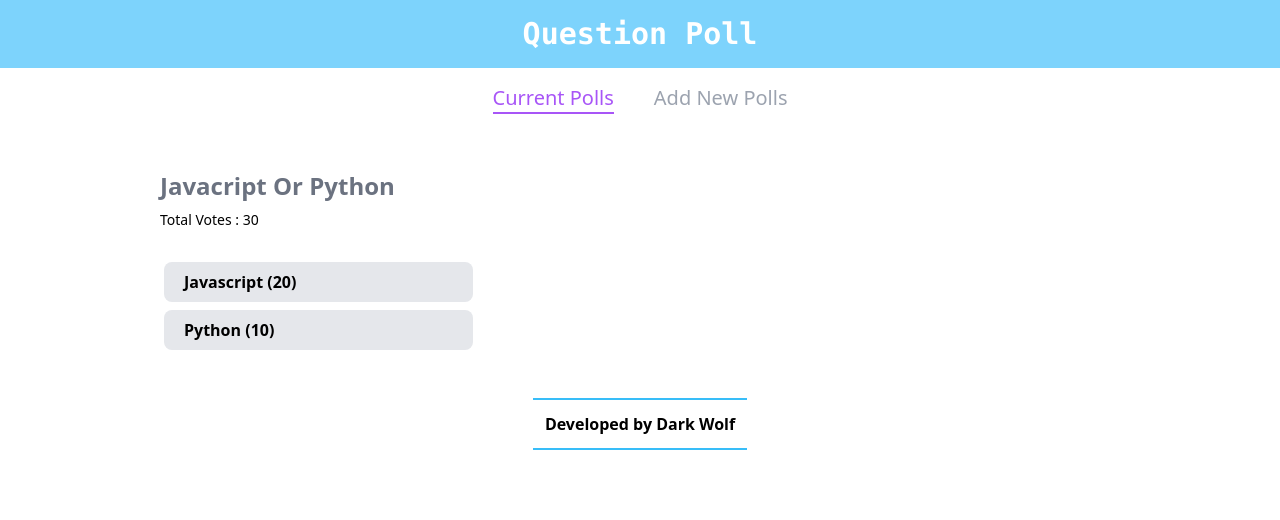
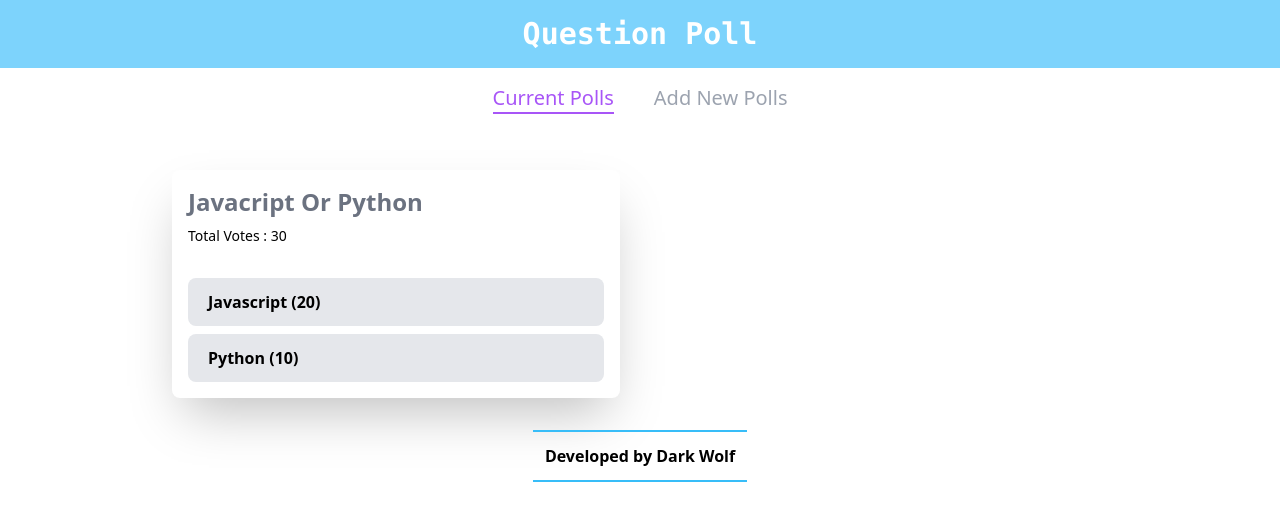
Before and after one commit to ImalKesara/web-poll, a Svelte app: page / in a window 1280 px wide. Shown: the top 520 px of the page. Built offline with nearby package versions, Linux system fonts and the light colour scheme.

Commit message:
card component

```diff
--- a/src/Components/PollDetails/PollDetails.svelte
+++ b/src/Components/PollDetails/PollDetails.svelte
@@ -1,13 +1,16 @@
 <script lang="ts">
+  import Card from '../../Shared/Card.svelte';
+
   export let poll;
   $: totalVotes = poll.voteA + poll.voteB;
 </script>
 
+<Card>
   <div class="poll font-md capitalize">
     <h1 class=" text-2xl font-bold text-gray-500">{poll.Question}</h1>
     <p class=" mt-2 text-sm mb-7">Total votes : {totalVotes}</p>
     <div
-    class="answers cursor-pointer my-3 mx-auto relative hover:opacity-50 ease-in duration-200"
+      class="answers cursor-pointer hover:opacity-50 ease-in duration-200 flex flex-col gap-1"
     >
       <div class="percent percent-a"></div>
       <span>{poll.answerA} ({poll.voteA})</span>
@@ -16,9 +19,10 @@
       <span>{poll.answerB} ({poll.voteB})</span>
     </div>
   </div>
+</Card>
 
 <style>
   span {
-    @apply inline-block py-2 px-5 bg-gray-200 w-full m-1 rounded-lg font-bold;
+    @apply inline-block py-3 px-5 bg-gray-200 w-full rounded-lg font-bold;
   }
 </style>
--- a/src/Components/PollList/Polllist.svelte
+++ b/src/Components/PollList/Polllist.svelte
@@ -16,7 +16,7 @@
   .poll-list {
     display: grid;
     grid-gap: 1em;
-    grid-template-columns: 1fr 1fr 1fr;
+    grid-template-columns: 1fr 1fr;
     justify-items: center;
   }
 </style>
--- /dev/null
+++ b/src/Shared/Card.svelte
@@ -0,0 +1,6 @@
+<script lang="ts">
+</script>
+
+<div class=" mx-3 p-4 bg-white shadow-2xl rounded-lg">
+  <slot></slot>
+</div>
```
Lines whose indentation alone changed are shown as unchanged.
